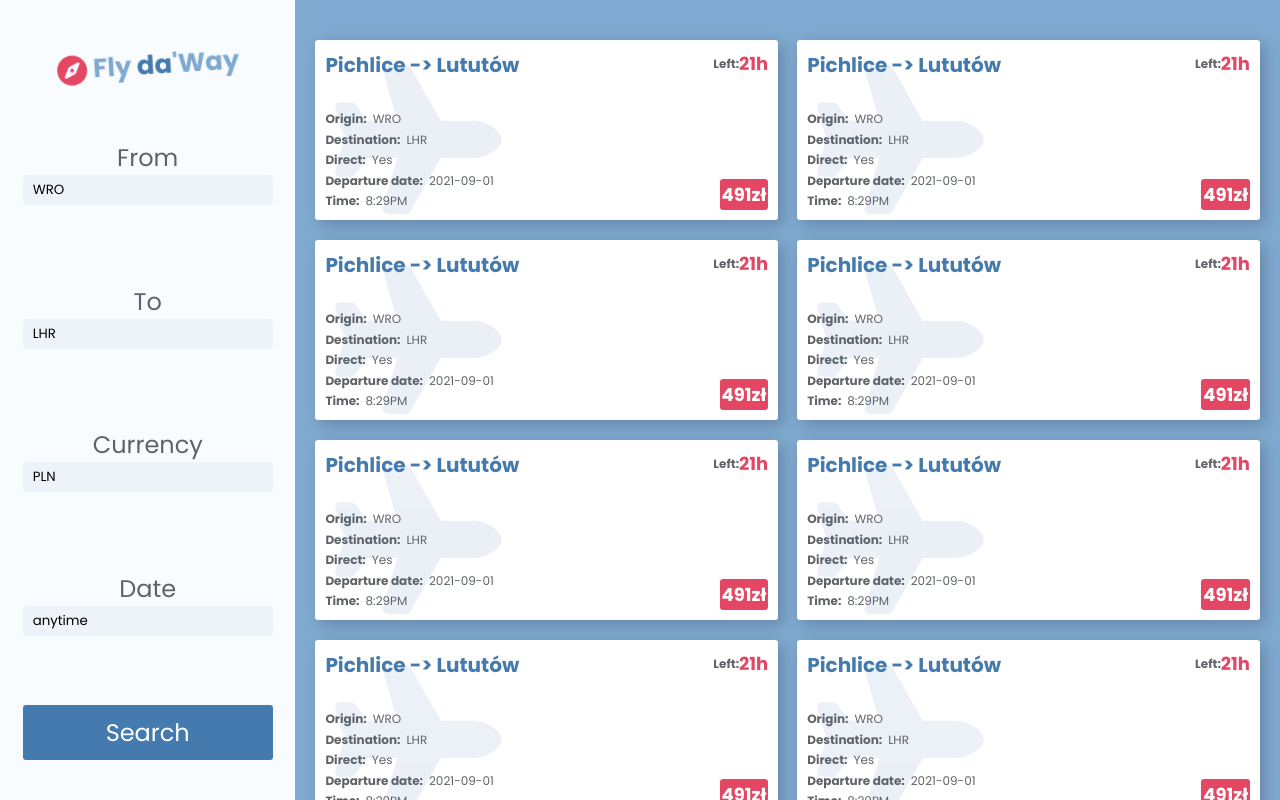
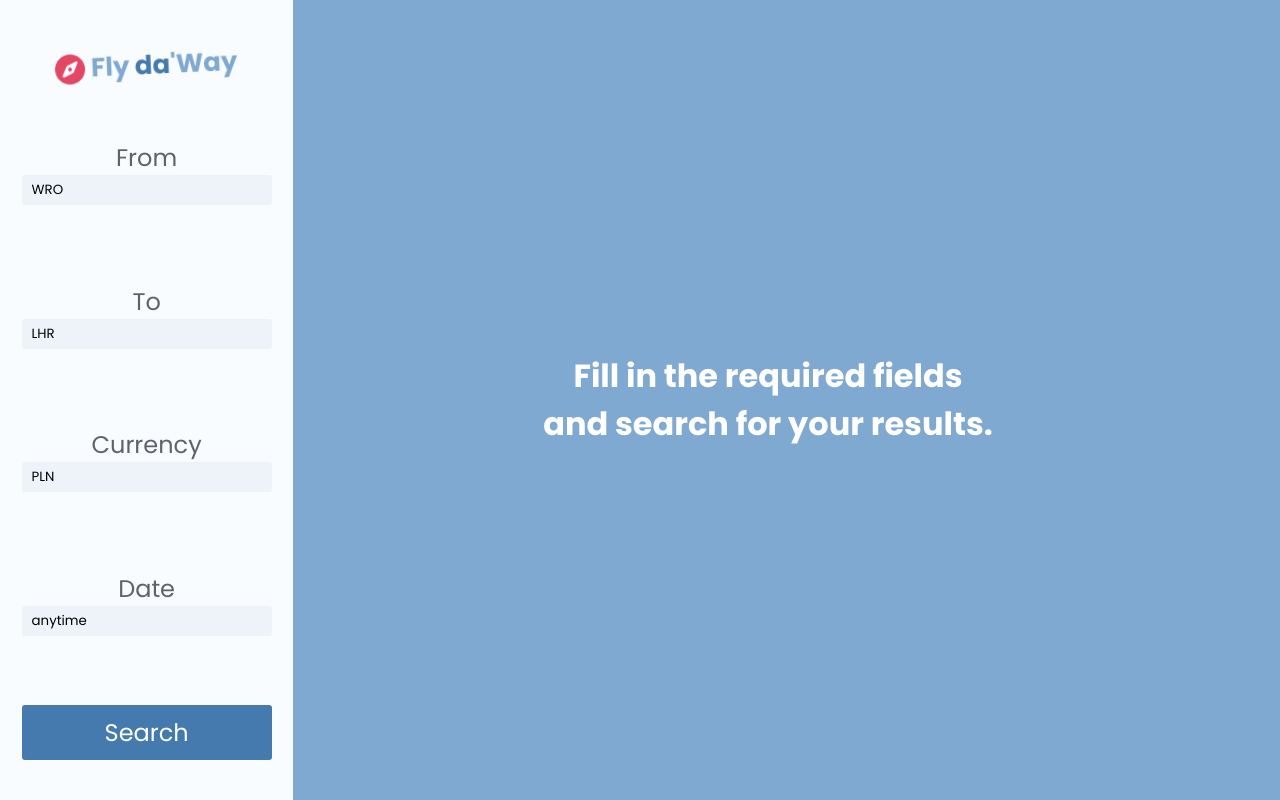
Before and after one commit to Bartholomeas/Fly-da-Way, a React (Create React App) app: page / in a window 1280 px wide. Shown: the top 800 px of the page. Built offline with nearby package versions, Linux system fonts and the light colour scheme.

Commit message:
generating cards done, going to make compability with Api infos

```diff
--- a/src/components/molecules/FlyCard/FlyCard.js
+++ b/src/components/molecules/FlyCard/FlyCard.js
@@ -1,7 +1,7 @@
 import React from 'react';
 import { CardBody, TopWrapper, Time, InfoWrapper, Plane, Direction, InfoTitle, InfoContent, PriceTag } from './FlyCard.styles';
 
-const FlyCard = () => {
+const FlyCard = ({ from, to, price, depDate, direct, carrierId }) => {
   return (
     <CardBody>
       <TopWrapper>
@@ -12,22 +12,22 @@ const FlyCard = () => {
       </TopWrapper>
       <InfoWrapper>
         <InfoTitle>
-          Origin: <InfoContent>WRO</InfoContent>
+          Origin: <InfoContent>{from}</InfoContent>
         </InfoTitle>
         <InfoTitle>
-          Destination: <InfoContent>LHR</InfoContent>
+          Destination: <InfoContent>{to}</InfoContent>
         </InfoTitle>
         <InfoTitle>
-          Direct: <InfoContent>Yes</InfoContent>
+          Direct: <InfoContent>{direct ? '⩗' : 'X'}</InfoContent>
         </InfoTitle>
         <InfoTitle>
-          Departure date: <InfoContent>2021-09-01</InfoContent>
+          Departure date: <InfoContent>{depDate.slice(0, 10)}</InfoContent>
         </InfoTitle>
         <InfoTitle>
-          Time: <InfoContent>8:29PM</InfoContent>
+          Time: <InfoContent>{depDate.slice(10)}</InfoContent>
         </InfoTitle>
       </InfoWrapper>
-      <PriceTag>491zł</PriceTag>
+      <PriceTag>{price}zł</PriceTag>
       <Plane width="100" height="90" viewBox="0 0 100 90" fill="none" xmlns="http://www.w3.org/2000/svg">
         <path
           d="M83.3333 33.5025H63.4911L45.2445 1.40641C45.0012 0.979089 44.6499 0.623967 44.2261 0.376995C43.8024 0.130023 43.3212 -3.08724e-05 42.8313 5.49707e-09L31.4598 5.49707e-09C29.6143 5.49707e-09 28.2827 1.77459 28.7896 3.5579L37.3018 33.5025H19.4441L11.944 23.4518C11.4197 22.7486 10.5951 22.335 9.72181 22.335H2.77907C0.971766 22.335 -0.354629 24.0416 0.0846095 25.8039L5.55512 44.6701L0.0846095 63.5362C-0.354629 65.2985 0.971766 67.0051 2.77907 67.0051H9.72181C10.5968 67.0051 11.4197 66.5915 11.944 65.8883L19.4441 55.8376H37.3018L28.7896 85.7805C28.2827 87.5638 29.6143 89.3401 31.4598 89.3401H42.8313C43.8279 89.3401 44.748 88.8027 45.2428 87.9337L63.4911 55.8376H83.3333C89.4704 55.8376 100 50.8384 100 44.6701C100 38.5017 89.4704 33.5025 83.3333 33.5025Z"
--- a/src/components/molecules/FlyCard/FlyCard.styles.js
+++ b/src/components/molecules/FlyCard/FlyCard.styles.js
@@ -4,7 +4,7 @@ import breakpoints from 'assets/breakpoints';
 export const CardBody = styled.div`
   position: relative;
   width: 90%;
-  height: 18rem;
+  height: 19rem;
   margin-bottom: 2rem;
   border-radius: 3px;
   background-color: #fff;
@@ -76,9 +76,9 @@ export const PriceTag = styled.span`
   border-radius: 3px;
   bottom: 1rem;
   right: 1rem;
-  padding: 0.2rem;
+  padding: 0.4rem;
   color: #fff;
-  font-size: ${({ theme }) => theme.fontSize.s};
+  /* font-size: ${({ theme }) => theme.fontSize.xs}; */
   background-color: ${({ theme }) => theme.colors.ctaColor};
   font-weight: bold;
 
--- a/src/components/organisms/ResultSection/ResultSection.js
+++ b/src/components/organisms/ResultSection/ResultSection.js
@@ -1,25 +1,43 @@
 import React from 'react';
-import { ResultWrapper, ColorWrapper } from './ResultSection.styles';
+import { ResultWrapper, FillInfo } from './ResultSection.styles';
 import FlyCard from 'components/molecules/FlyCard/FlyCard';
 
-const ResultSection = () => {
+const ResultSection = ({ flyInfo }) => {
+  console.log(flyInfo);
+
+  // {flyInfo.map((card) => {
+  //   <FlyCard
+  //     from={card.OutboundLeg.OriginId}
+  //     to={card.OutboundLeg.DestinationId}
+  //     price={card.MinPrice}
+  //     depDate={card.OutboundLeg.DepartureDate}
+  //     direct={card.Direct}
+  //     carrierId={card.OutboundLeg.CarrierIds[0]}
+  //   />;
+  // })}
+
   return (
-    <ColorWrapper>
-      <ResultWrapper>
-        <FlyCard />
-        <FlyCard />
-        <FlyCard />
-        <FlyCard />
-        <FlyCard />
-        <FlyCard />
-        <FlyCard />
-        <FlyCard />
-        <FlyCard />
-        <FlyCard />
-        <FlyCard />
-        <FlyCard />
-      </ResultWrapper>
-    </ColorWrapper>
+    <ResultWrapper>
+      {flyInfo.length > 0 ? (
+        flyInfo.map((card) => {
+          return (
+            <FlyCard
+              key={card.QuoteId}
+              from={card.OutboundLeg.OriginId}
+              to={card.OutboundLeg.DestinationId}
+              price={card.MinPrice}
+              depDate={card.OutboundLeg.DepartureDate}
+              direct={card.Direct}
+              carrierId={card.OutboundLeg.CarrierIds[0]}
+            />
+          );
+        })
+      ) : (
+        <FillInfo>
+          Fill in the required fields <br /> and search for your results.
+        </FillInfo>
+      )}
+    </ResultWrapper>
   );
 };
 
--- a/src/components/organisms/ResultSection/ResultSection.styles.js
+++ b/src/components/organisms/ResultSection/ResultSection.styles.js
@@ -8,7 +8,7 @@ export const ResultWrapper = styled.div`
   align-items: center;
   flex-wrap: wrap;
   width: 100%;
-  height: auto;
+  min-height: 100vh;
   padding: 4rem 2rem;
   background-color: ${({ theme }) => theme.colors.baseBlue};
   overflow-y: scroll;
@@ -19,8 +19,10 @@ export const ResultWrapper = styled.div`
   }
 `;
 
-export const ColorWrapper = styled.div`
-  height: 100%;
-  width: 100%;
-  background-color: ${({ theme }) => theme.colors.baseBlue};
+export const FillInfo = styled.h1`
+  position: absolute;
+  left: 60%;
+  transform: translateX(-50%);
+  color: #fff;
+  text-align: center;
 `;
--- a/src/views/App.js
+++ b/src/views/App.js
@@ -17,12 +17,11 @@ originId: quote.OutBoundLeg.OriginId
 
 const App = () => {
   const [flyInfo, setFlyInfo] = useState([]);
-  console.log(flyInfo);
   return (
     <AppProvider>
       <Wrapper>
         <InputSection setFlyInfo={setFlyInfo} />
-        <ResultSection />
+        <ResultSection flyInfo={flyInfo} />
       </Wrapper>
     </AppProvider>
   );
```
Also changed, not shown: 1 other file (tests, documents, lock files or other folders).
